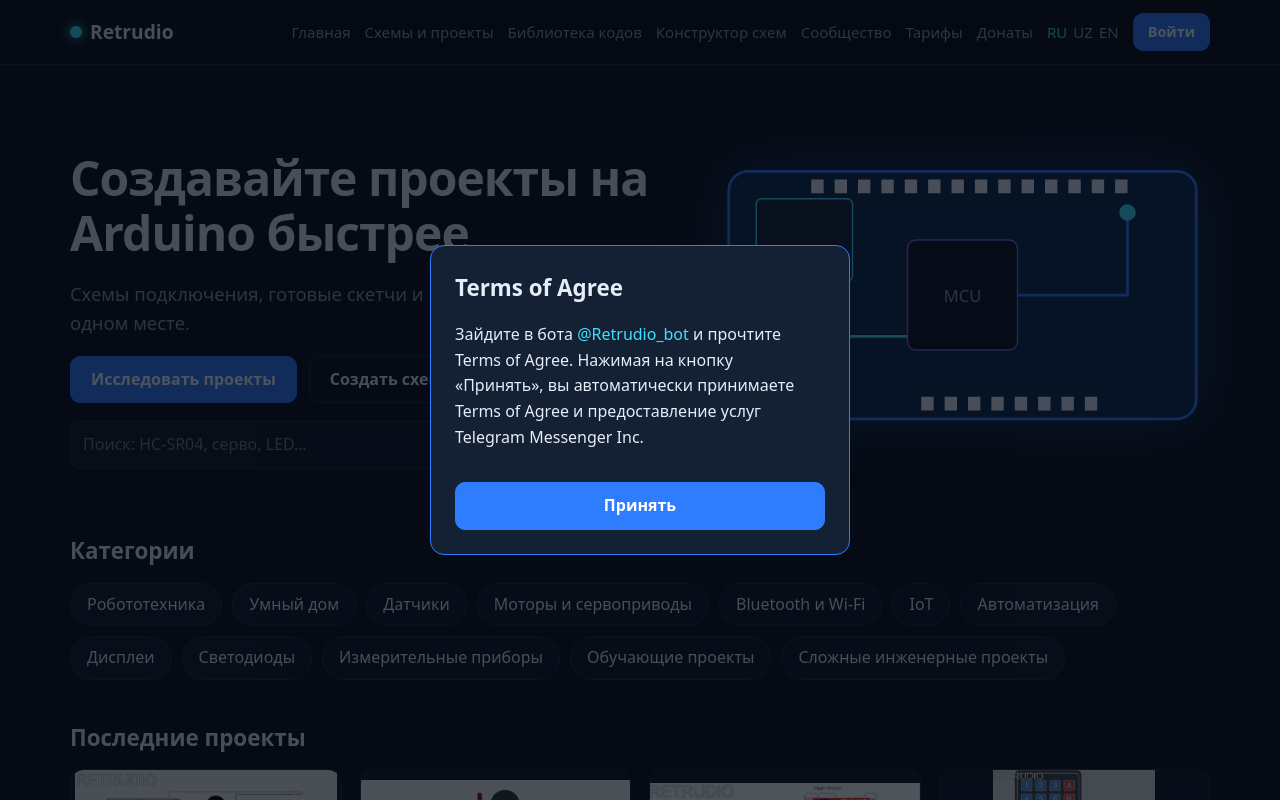
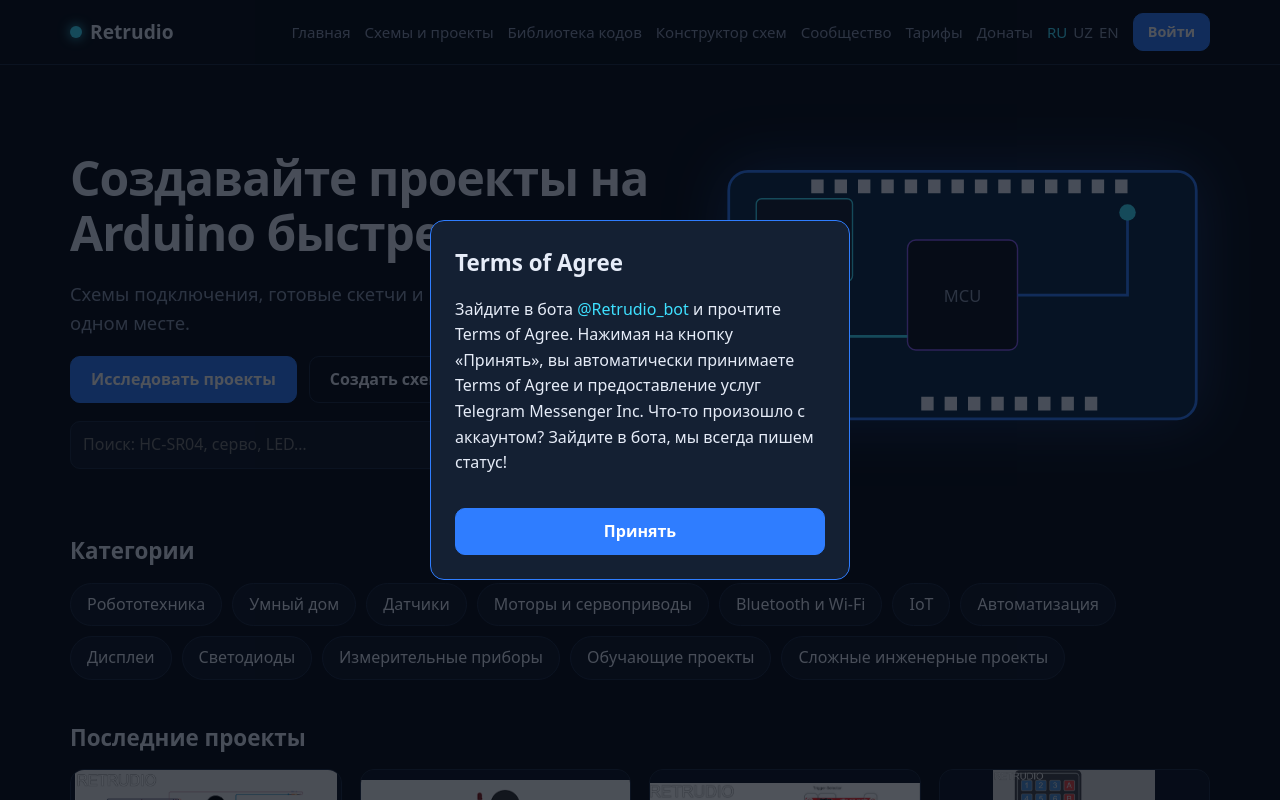
Before and after one commit to odilxoja20-glitch/retrudio-render, a Flask app: page / in a window 1280 px wide. Run offline with Flask 3, Linux system fonts and the light colour scheme; data that the repository does not hold is empty.

Commit message:
Update index.html

```diff
--- a/templates/index.html
+++ b/templates/index.html
@@ -55,6 +55,7 @@
       Зайдите в бота <a href="https://t.me/Retrudio_bot" target="_blank" rel="noopener">@Retrudio_bot</a>
       и прочтите Terms of Agree. Нажимая на кнопку «Принять», вы автоматически принимаете
       Terms of Agree и предоставление услуг Telegram Messenger Inc.
+      Что-то произошло с аккаунтом? Зайдите в бота, мы всегда пишем статус!
     </p>
     <button class="btn" id="termsAccept" type="button">Принять</button>
   </div>
```
